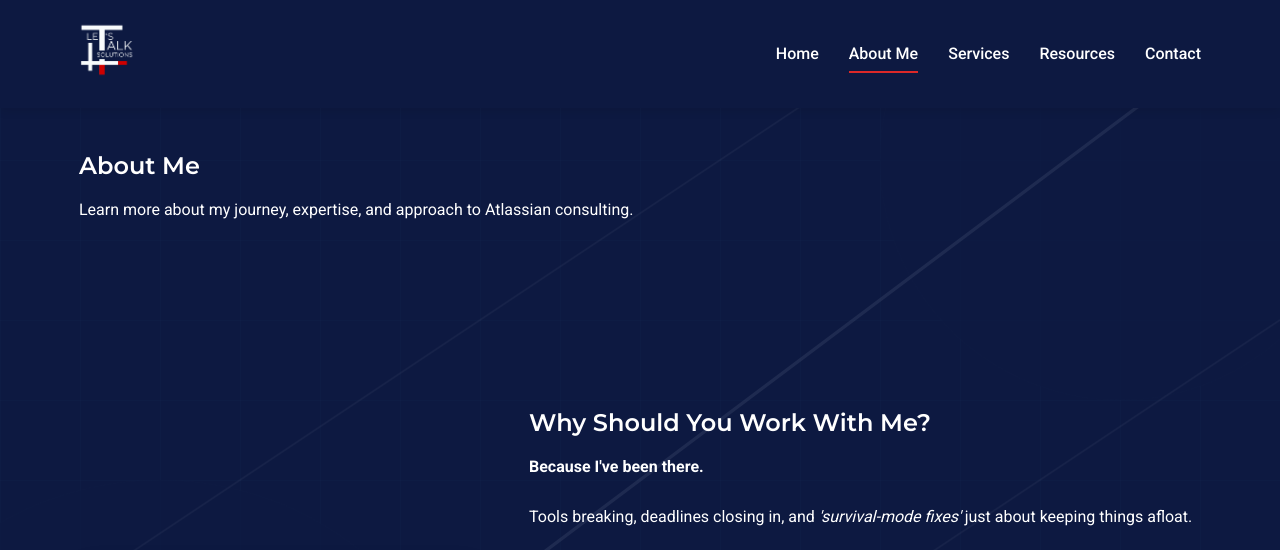
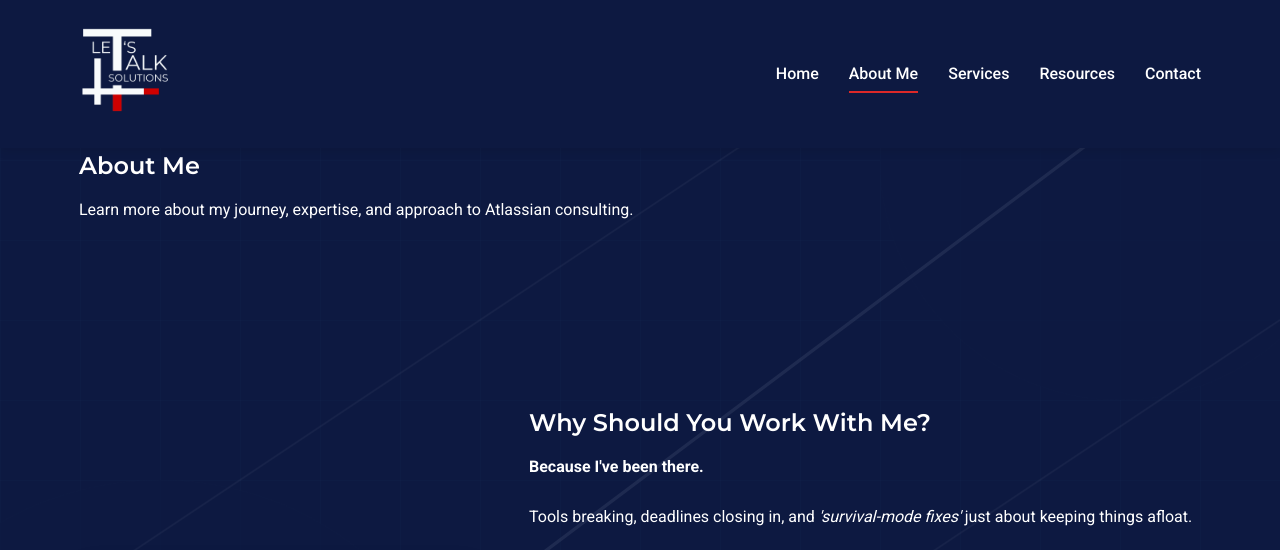
Before and after one commit to letstalksolutions/lts, a plain HTML site: page about.html in a window 1280 px wide. Shown: the top 550 px of the page. Drawn offline with Linux system fonts and the light colour scheme.

Commit message:
"resize image from 60px to 100px"

```diff
--- a/styles.css
+++ b/styles.css
@@ -130,7 +130,7 @@ header .container {
 }
 
 .logo img {
-    height: 60px;
+    height: 100px;
     transition: var(--transition);
 }
 
```
Also changed, not shown: index.html (+1 -1 lines).
